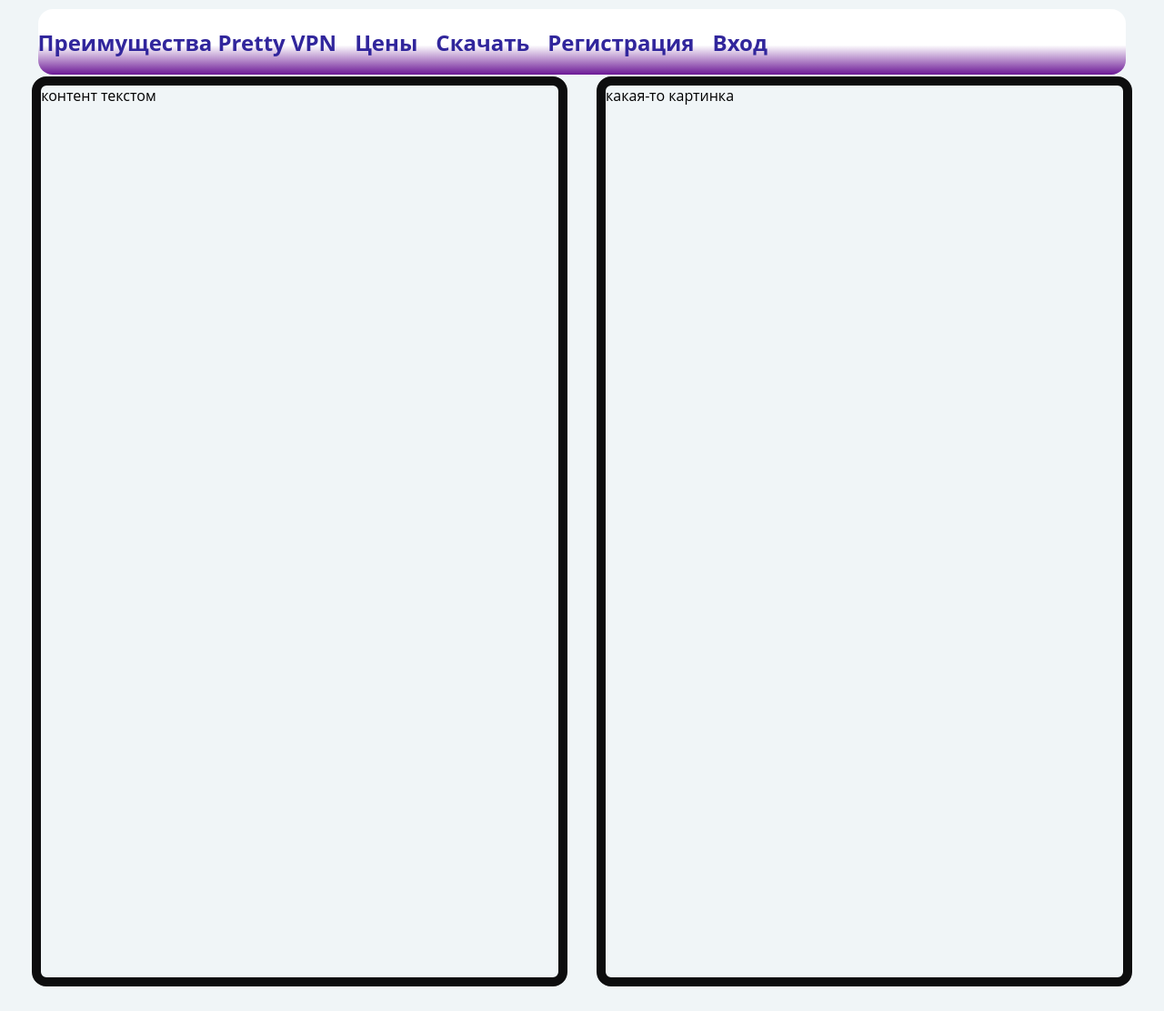
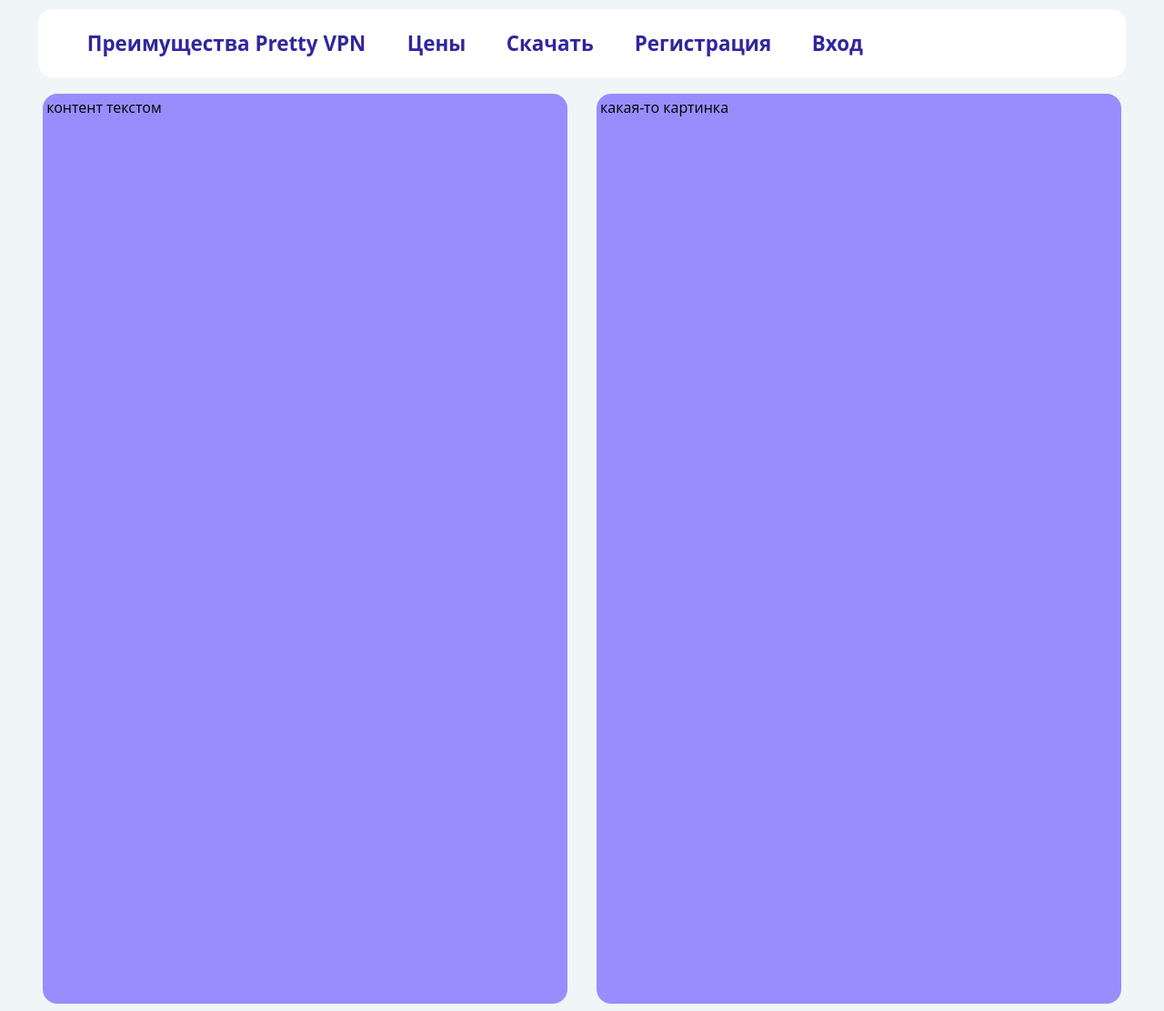
Before and after one commit to ShikTehnoGroup/kupivse, a Django app: page /userlist/ in a window 1280 px wide. Shown: the whole page at 91% size. Before the commit the page ends 1084 px from the top, so only its background shows below. Run offline with Django 5.2, Linux system fonts and the light colour scheme.

Commit message:
seventh adds css styles for header

```diff
--- a/authoris/userlist/static/userlist/css/styles.css
+++ b/authoris/userlist/static/userlist/css/styles.css
@@ -11,6 +11,7 @@ body {
   justify-content: space-between;
   align-items: center;
   padding: min(0.1em, 1%);
+  margin-bottom: 1em;
 }
 
 .div-header {
@@ -18,7 +19,8 @@ body {
   border-radius: 1em;
   margin-left: 2em;
   margin-right: 2em;
-  background: linear-gradient(to bottom, white 55%, #6c1996);
+  background: white;
+  padding-left: 1em;
 }
 
 .header button {
@@ -43,22 +45,38 @@ body {
   padding: 0;
 }
 
-.header nav ul li {
-  margin-right: 20px;
-}
-
-.header nav ul li:last-child {
-  margin-right: 0;
-}
-
-.header h1 {
-  color: #31269c;
-}
-
 .header a {
   color: inherit;
   text-decoration: none;
 }
+
+.li-prices{
+    color: #978DFD;
+}
+.first-item{
+    padding: 0px 0em 0px 1em;
+}
+.hover-header-elem{
+    will-change: transform;
+    color: #31269c;
+    font-size: 1.4em;
+    border-radius: 0.5em;
+    margin: 1em 0.7em 1em 0.7em; /* верхний, правый, нижний, левый */
+    padding: 0px 0.3em 0px 0.3em; /* верхний, правый, нижний, левый */
+    transition: background-color 0.5s,
+                color 0.45s, border-radius 0.45s, transform 0.45s,padding 0.45s;
+                /* margin-bottom 0.2s,  margin-top 0.2s; */
+}
+.hover-header-elem:hover{
+    background-color: #6C1996;
+    color: #ffffff;
+    border-radius: 1em;
+    transform: scale(1.2);
+    /* margin-top: 0.7em;
+    margin-bottom: 0.3em; */
+}
+
+
 .sec-pass {
   width: 100%;
   display: flex;
@@ -72,6 +90,7 @@ body {
   margin-left: 1em;
   margin-right: 1em;
   flex-basis: 45%;
-  border: 10px solid #0d0d0e;
+  border: 0.3em solid #978DFD;
+  background-color: #978DFD;
   border-radius: 1em;
 }
--- a/authoris/userlist/templates/userlist/index.html
+++ b/authoris/userlist/templates/userlist/index.html
@@ -4,27 +4,27 @@
 {% block content %}
 <header class="header">
   <div class="div-header">
-    <a></a>
+    <a class="first-item"></a>
     <div>
       <nav>
         <ul>
           <!--  -->
           <li>
-            <button>
-              <h1> Преимущества Pretty VPN</h1>
+            <button >
+              <h1 class="hover-header-elem"> Преимущества Pretty VPN</h1>
             </button>
           </li>
-          <li>
-            <h1>Цены</h1>
+          <li class="li-prices">
+            <h1 class="hover-header-elem">Цены</h1>
           </li>
           <li>
-            <h1>Скачать</h1>
+            <h1 class="hover-header-elem">Скачать</h1>
           </li>
           <li>
-            <h1><a href="{% url 'userlist:register' %}">Регистрация</a></h1>
+            <h1 class="hover-header-elem"><a href="{% url 'userlist:register' %}">Регистрация</a></h1>
           </li>
           <li>
-            <h1><a href="{% url 'userlist:login' %}">Вход</a></h1>
+            <h1 class="hover-header-elem"><a href="{% url 'userlist:login' %}">Вход</a></h1>
           </li>
           <!--  -->
         </ul>
```
